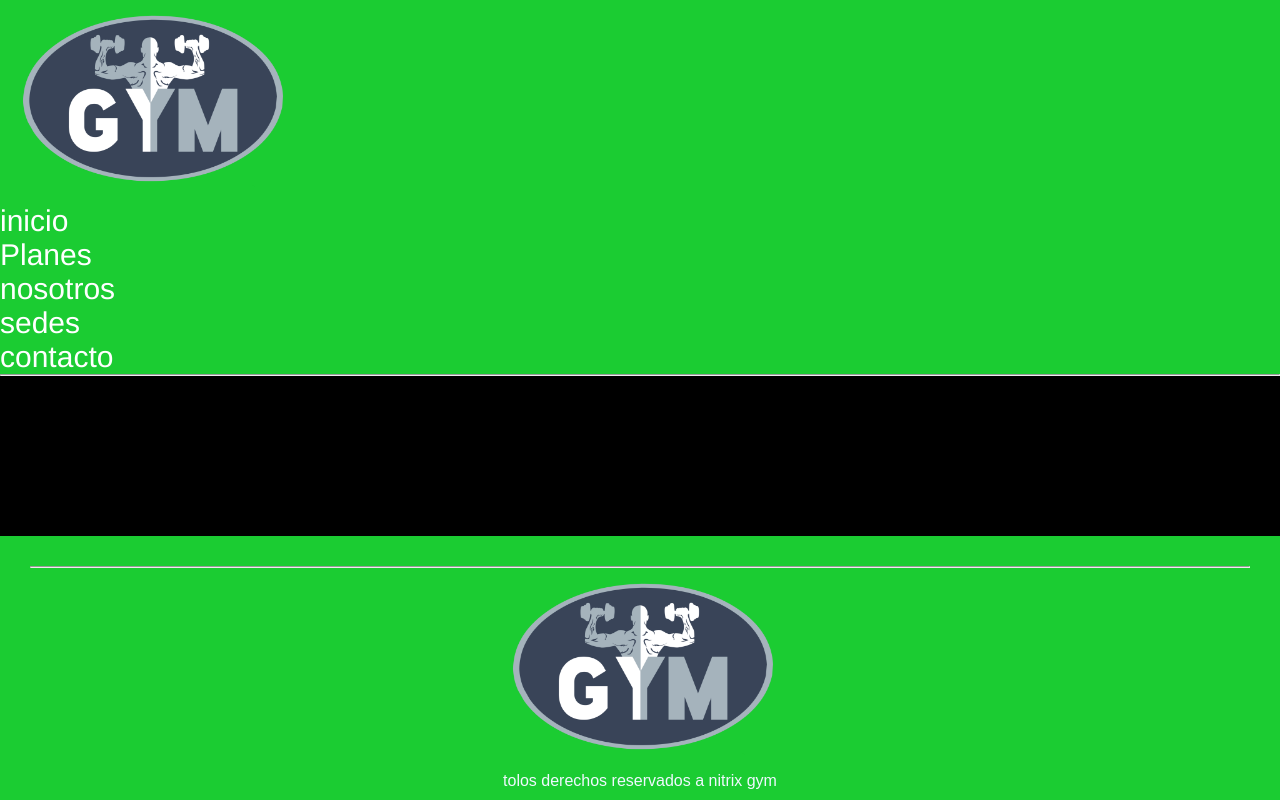
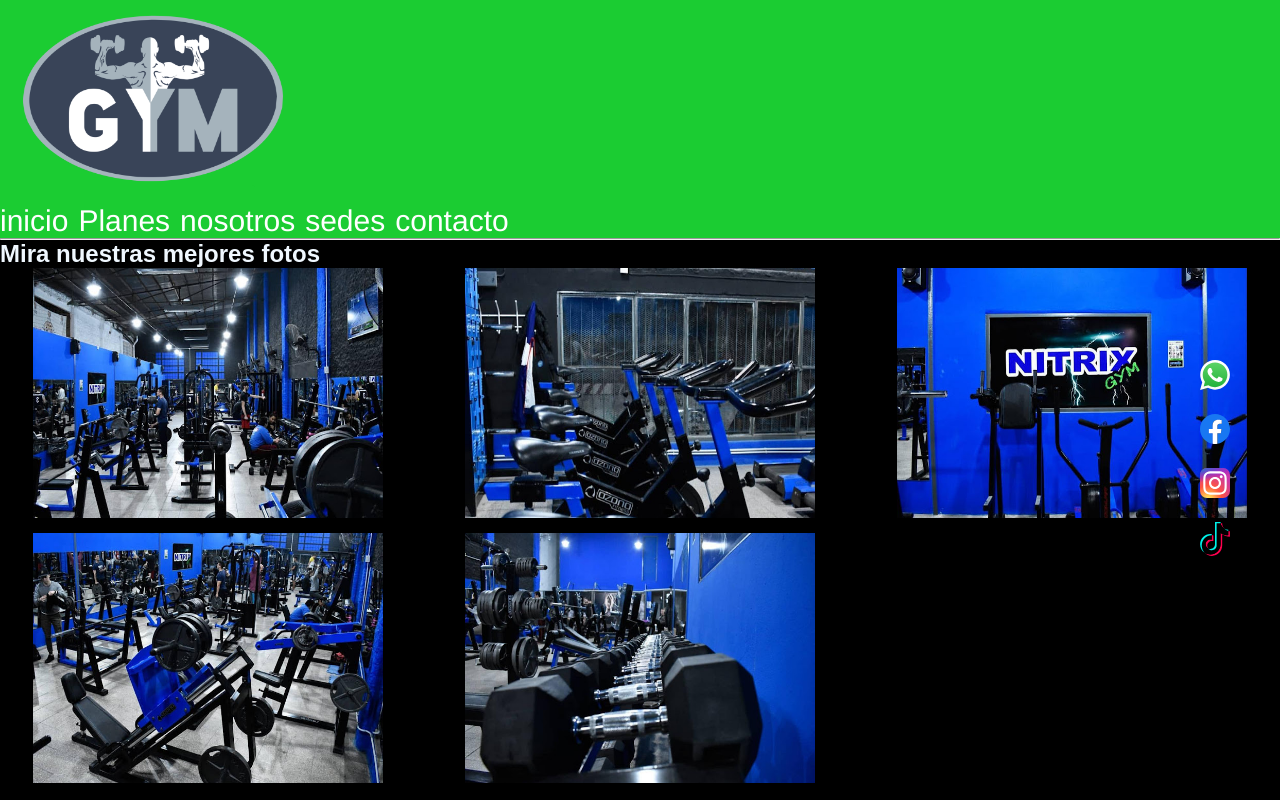
Before and after one commit to Valenssape/pre.entrega, a plain HTML site: page pages/nosotros.html in a window 1280 px wide. Shown: the top 800 px of the page. Drawn offline with Linux system fonts and the light colour scheme.

Commit message:
subiendo a github

```diff
--- a/css/styles.css
+++ b/css/styles.css
@@ -22,10 +22,14 @@ body{
         text-align: end;
 }
 .nav li{
-    display: flex;inline-size: auto;
+display: flex;
+flex: initial;
     margin-right: 10px;
-    text-decoration: none;
-
+    text-decoration: none
+}
+.container{
+display: flex;
+flex-direction: initial;
 }
 a{
     text-decoration: none;
@@ -87,6 +91,14 @@ h2{
     padding: 30px;
     margin-top: 10rem;
 }
+.reverse {
+    flex-direction: row-reverse;
+}
+
+.reverse .contenedor-textos {
+    text-align: right;
+}
+
 .contenedor-padre {
     display: flex;
     flex-direction: column;
@@ -169,7 +181,7 @@ hr{
     font-family: "Helvetica";
     font-weight: 500;
     font-size: 30px;
-    text-align: end;
+    text-align: start;
 }
 .navegacion li{
     display: flex;inline-size: auto;
--- a/pages/nosotros.html
+++ b/pages/nosotros.html
@@ -6,11 +6,12 @@
     <link rel="stylesheet" href="/css/styles.css">
     <title>nosotros</title>
 </head>
+<body>
 <header class="cabeza">
     <a href="../index.html">
         <img src="/img/Logo-1.png" alt="Logo-1" class="Logo-1">
     </a>
-    <ul class="nav">
+    <ul class="navegacion">
         <li><a href="../index.html">inicio</a>
         </li>
         <li><a href="/pages/Planes.html">Planes</a>
@@ -24,6 +25,17 @@
     </ul>
     <hr>
 </header>
+<section>
+    <h2>Mira nuestras mejores fotos</h2>
+
+    <div class="galeria">
+        <img src="../img/iterior-1.jpg" alt="imagen del interior">
+        <img src="../img/interior-2.jpg" alt="imagen del interior">
+        <img src="../img/inerior-3.jpg" alt="imagen del interior">
+        <img src="../img/interior-4.jpg" alt="imagen del interior">
+        <img src="../img/innterior-5.jpg" alt="imagen del interior">
+    </div>
+</section>
 
 <footer class="foot">
     <hr class="hr-inferiror">
@@ -31,7 +43,21 @@
     <p>tolos derechos reservados a nitrix gym</p>
 </footer>
 
-<body>
+
+    <div class="redes-sociales">
+        <a href="https://api.whatsapp.com/send?phone=5491112345678" target="_blank">
+            <img src="../img/whatsapp-icon.svg" alt="Icono whatsapp" class="icono-redes">
+        </a>
+        <a href="https://api.whatsapp.com/send?phone=5491112345678" target="_blank">
+            <img src="../img/facebook.svg" alt="Icono whatsapp" class="icono-redes">
+        </a>
+        <a href="https://api.whatsapp.com/send?phone=5491112345678" target="_blank">
+            <img src="../img/instagram.svg" alt="Icono whatsapp" class="icono-redes">
+        </a>
+        <a href="https://api.whatsapp.com/send?phone=5491112345678" target="_blank">
+            <img src="../img/tiktok-icon.svg" alt="Icono whatsapp" class="icono-redes">
+        </a>
+    </div>
 
 </body>
 </html>
```
Also changed, not shown: index.html (+7 -4 lines), pages/Planes.html (+15 -1 lines), pages/contacto.html (+16 -1 lines), pages/sedes.html (+15 -1 lines).
